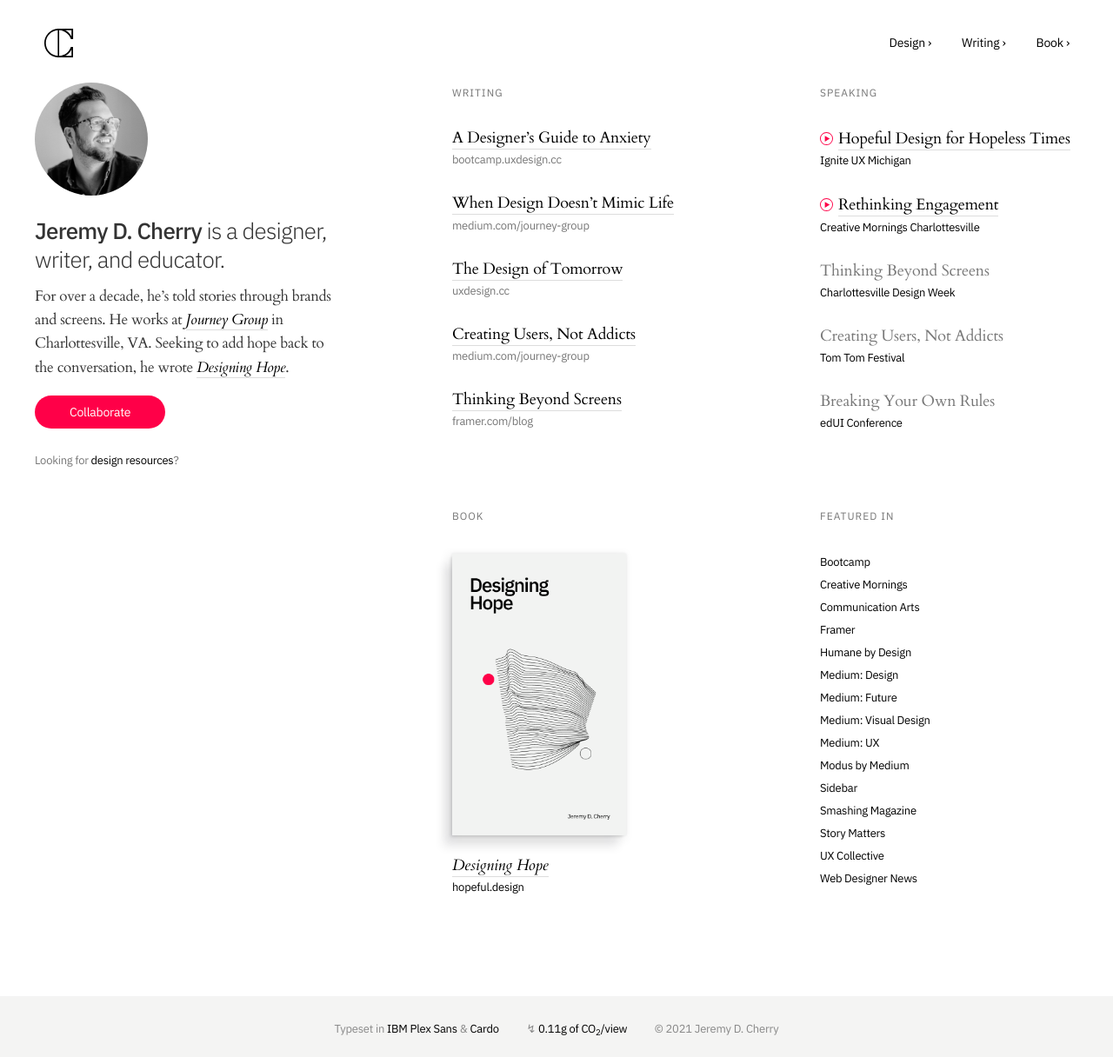
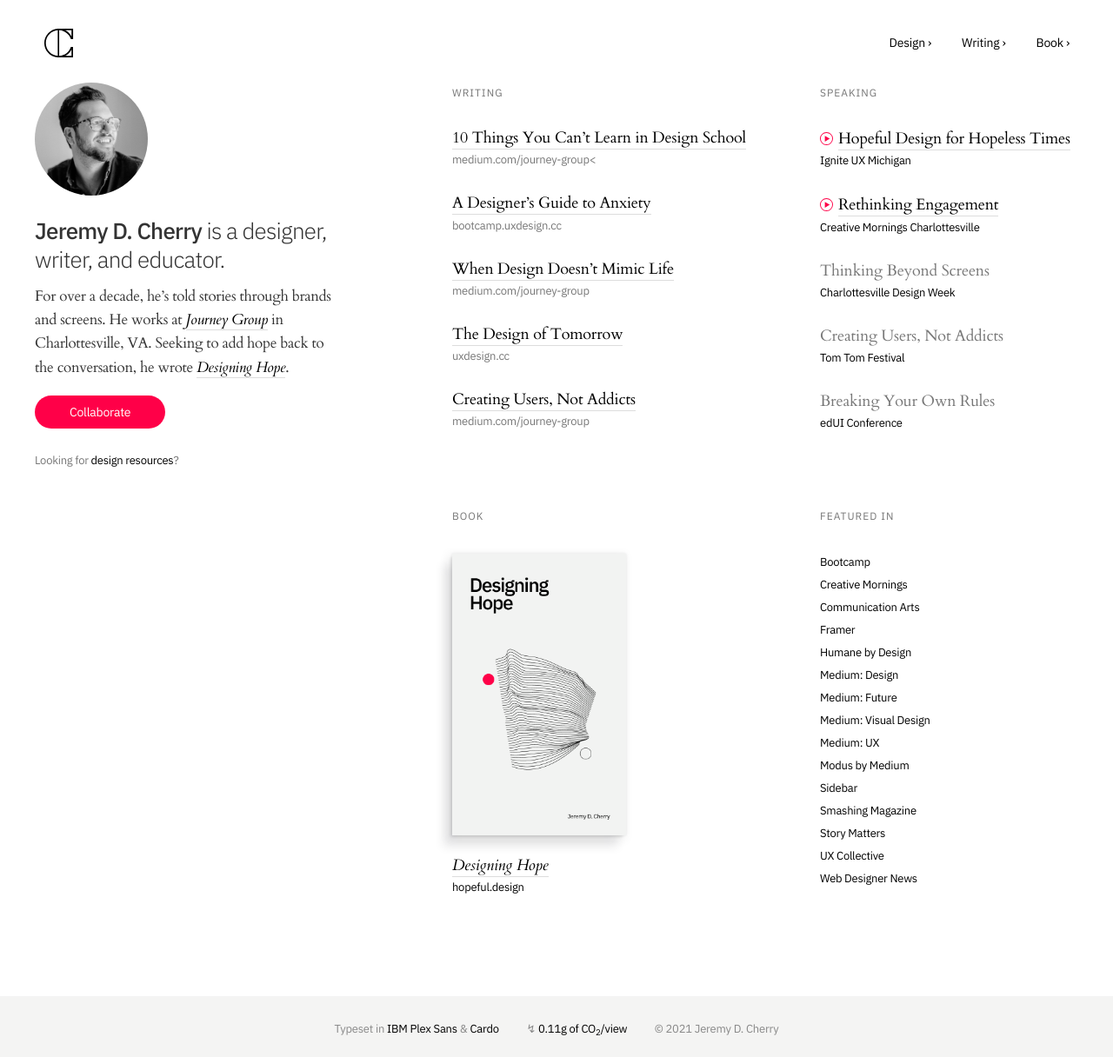
Before and after one commit to jeremydcherry/jeremydcherry.github.io, a Jekyll site: the page built from index.md, in a window 1280 px wide. Shown: the whole page at 87% size. Built offline with Jekyll 4.4.1, drawn with Linux system fonts in a browser that asks for light colours.

Commit message:
Posted new essay

```diff
--- a/index.md
+++ b/index.md
@@ -22,24 +22,24 @@ title: Jeremy D. Cherry
   	<h3>Writing</h3>
   	<br/>
   	<!-- Essay 1 -->
+  	<h2><a href="https://medium.com/journey-group/10-things-you-cant-learn-in-design-school-7a70ec63550c" class="title">10 Things You Can’t Learn in Design School</a></h2>
+	<h4>medium.com/journey-group<</h4>
+	<br/>
+  	<!-- Essay 2 -->
   	<h2><a href="https://bootcamp.uxdesign.cc/a-designers-guide-to-anxiety-6da57ffe3c12" class="title">A Designer’s Guide to Anxiety</a></h2>
 	<h4>bootcamp.uxdesign.cc</h4>
 	<br/>
-  	<!-- Essay 2 -->
+  	<!-- Essay 3 -->
   	<h2><a href="https://medium.com/journey-group/the-art-of-abstraction-85971f5c4757" class="title">When Design Doesn’t Mimic Life</a></h2>
 	<h4>medium.com/journey-group</h4>
 	<br/>
-	<!-- Essay 3 -->
+	<!-- Essay 4 -->
 	<h2><a href="https://uxdesign.cc/the-design-of-tomorrow-how-the-future-of-design-lies-in-your-humanity-810a05995115" class="title">The Design of Tomorrow</a></h2>
 	<h4>uxdesign.cc</h4>
 	<br/>
-	<!-- Essay 4 -->
+	<!-- Essay 5 -->
 	<h2><a href="https://medium.com/journey-group/creating-users-not-addicts-73e1774297c7" class="title">Creating Users, Not Addicts</a></h2>
 	<h4>medium.com/journey-group</h4>
-	<br/>
-	<!-- Essay 5 -->
-	<h2><a href="https://www.framer.com/blog/posts/thinking-beyond-screens/" class="title">Thinking Beyond Screens</a></h2>
-	<h4>framer.com/blog</h4>
   </div>
   <!-- Events-->
   <div class="column-third col-third-3">
```
